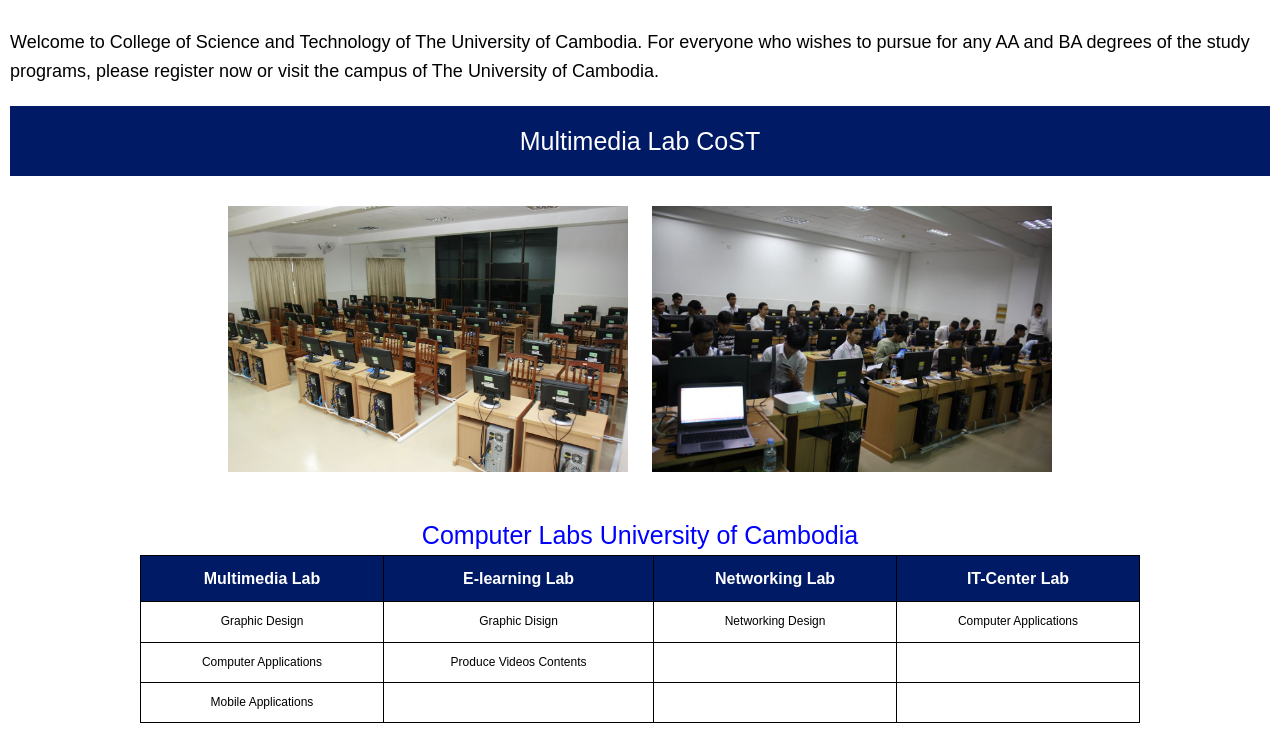
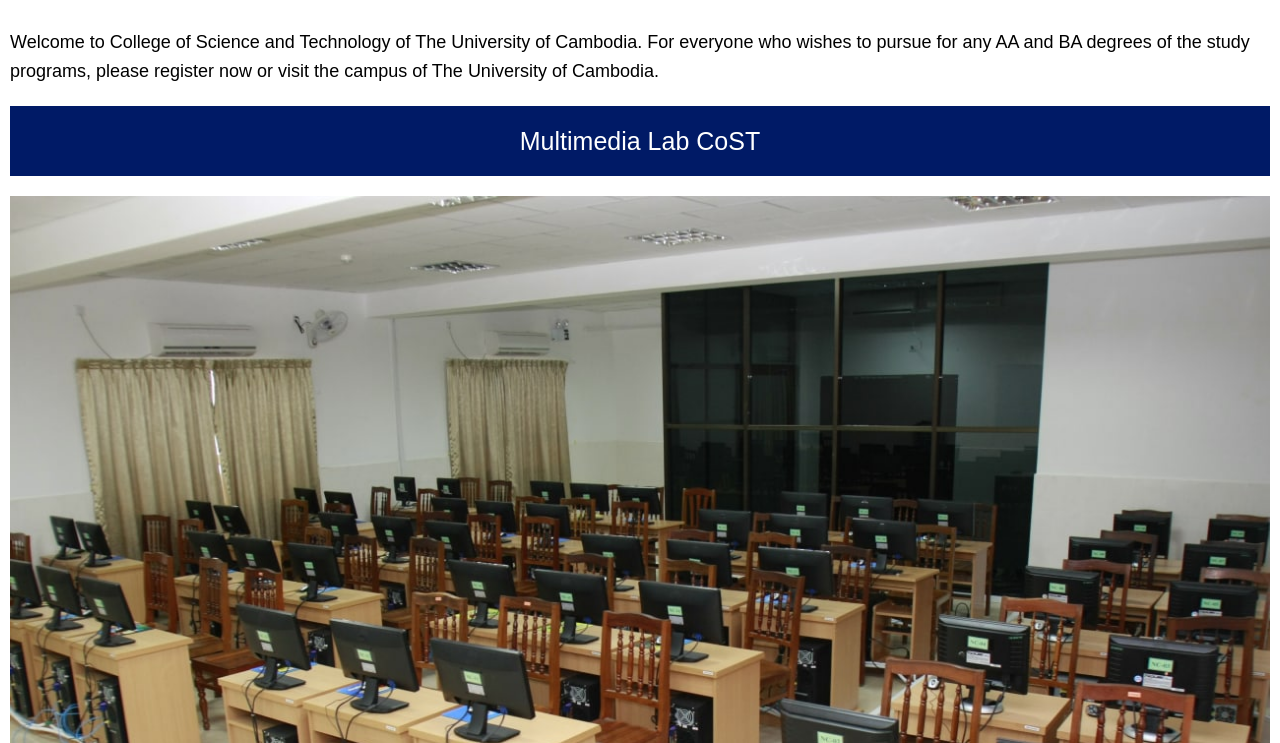
Before and after one commit to pheakraksa/Thefinalproject, a plain HTML site: page Lab2.html in a window 1280 px wide. Shown: the top 743 px of the page. Drawn offline with Linux system fonts and the light colour scheme.

Commit message:
Update Lab2.html

```diff
--- a/Lab2.html
+++ b/Lab2.html
@@ -27,10 +27,11 @@
         }
 
         .photo img {
-            width: 90%;
-            max-width: 400px;
+            width: 100%;
+            max-width: 5%v;
             height: auto;
-            margin: 10px;
+            margin: 10px auto;
+            display: block;
         }
         .table-container{
             overflow-x: auto;
@@ -103,6 +104,7 @@
 
             .photo img {
                 width: 100%;
+                margin-bottom: 15px;
             }
 
             caption {
```
